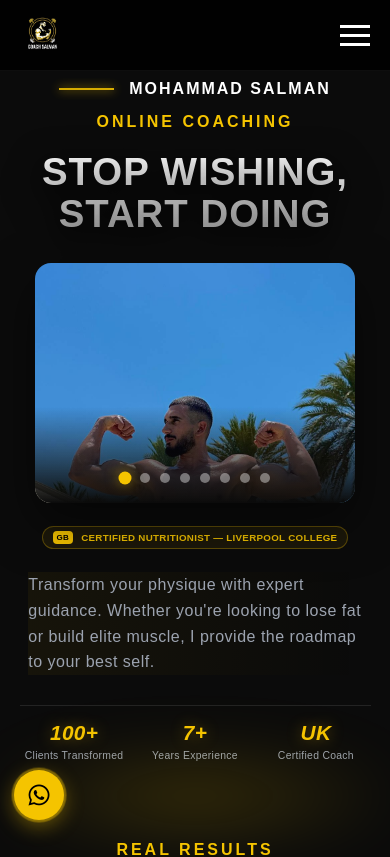
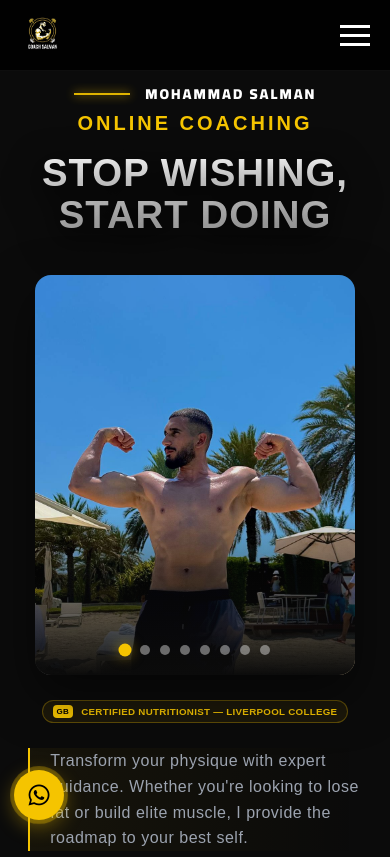
Before and after one commit to AbdallahMHamad/Gym-Portfolio, a React (Vite) app: page / in a window 390 px wide. Shown: the top 857 px of the page. Built offline with nearby package versions, Linux system fonts and the light colour scheme; a web font is replaced by a local one.

Commit message:
last fixed

```diff
--- a/src/components/About.css
+++ b/src/components/About.css
@@ -1,8 +1,8 @@
 /* =========================================
    BREAKPOINT SYSTEM
-   mobile:  ≤ 768px
-   tablet:  768–1024px
-   desktop: > 1024px
+   mobile:  ≤ 768px   → column + display:contents trick
+   tablet:  768–1024px → column normal
+   desktop: > 1024px  → row-reverse
    ========================================= */
 
 /* =========================================
@@ -46,7 +46,7 @@
    ========================================= */
 .coach-name-tag {
     margin-top: 0;
-    font-family: var(--font-ar);
+    font-family: 'Cairo', sans-serif;
     display: flex;
     align-items: center;
     gap: 15px;
@@ -63,7 +63,7 @@
     text-transform: uppercase;
     font-weight: 800;
     letter-spacing: 2px;
-    font-size: var(--text-sm);
+    font-size: 0.9rem;
     color: white;
 }
 
@@ -72,7 +72,7 @@
    ========================================= */
 .subtitle {
     color: var(--yellow-main);
-    font-size: var(--text-lg);
+    font-size: 20px;
     font-weight: 700;
     letter-spacing: 2px;
     text-transform: uppercase;
@@ -84,16 +84,10 @@
    Hero Title
    ========================================= */
 .hero-title {
-    font-size: var(--text-4xl);
+    font-size: 3.5rem;
     line-height: 1.1;
     font-weight: 800;
     margin-bottom: 20px;
-    display: block;
-    background: linear-gradient(to bottom, #ffffff 0%, #a1a1a1 100%);
-    -webkit-background-clip: text;
-    -webkit-text-fill-color: transparent;
-    background-clip: text;
-    filter: drop-shadow(0 5px 15px rgba(0, 0, 0, 0.8));
 }
 
 /* =========================================
@@ -140,29 +134,10 @@
    ========================================= */
 .description {
     color: var(--text-muted);
-    font-size: var(--text-md);
+    font-size: 1.1rem;
     line-height: 1.6;
     margin-bottom: 35px;
-    margin-top: 10px;
     max-width: 95%;
-    transition: all 0.3s ease;
-}
-
-[dir="rtl"] .description {
-    font-family: var(--font-ar);
-    font-weight: 600;
-    line-height: 1.8;
-    text-align: right !important;
-    border-right: 3px solid var(--yellow-main);
-    padding-right: 15px;
-}
-
-[dir="ltr"] .description {
-    font-weight: 400;
-    letter-spacing: 0.5px;
-    text-align: left !important;
-    border-left: 3px solid var(--yellow-main);
-    padding-left: 15px;
 }
 
 /* =========================================
@@ -183,17 +158,15 @@
 }
 
 .stat-box h3 {
-    font-size: var(--text-2xl);
+    font-size: 2rem;
     margin: 0;
     color: var(--yellow-main);
     font-style: italic;
-    text-shadow: 0 0 15px rgba(245, 196, 0, 0.4);
-    font-variant-numeric: tabular-nums;
 }
 
 .stat-box p {
     color: var(--text-muted);
-    font-size: var(--text-sm);
+    font-size: 0.9rem;
     margin: 5px 0 0 0;
 }
 
@@ -209,39 +182,21 @@
     box-shadow: 0 20px 50px rgba(0, 0, 0, 0.5);
 }
 
-.image-wrapper::after {
-    content: "";
-    position: absolute;
-    bottom: 0;
-    left: 0;
-    width: 100%;
-    height: 40%;
-    background: linear-gradient(to top, var(--bg-main) 0%, transparent 100%);
-    z-index: 2;
-    pointer-events: none;
-}
-
 .carousel-track {
     display: flex;
-    flex-direction: row;
     width: 100%;
     height: 100%;
-    transition: transform 0.6s cubic-bezier(0.4, 0, 0.2, 1);
+    transition: transform 0.6s cubic-bezier(0.25, 1, 0.5, 1);
     will-change: transform;
 }
 
 .carousel-slide {
     flex: 0 0 100%;
-    min-width: 100%;
     width: 100%;
     height: 100%;
     object-fit: cover;
     object-position: center top;
     -webkit-user-drag: none;
-}
-
-[dir="rtl"] .carousel-track {
-    flex-direction: row;
 }
 
 .carousel-dots {
@@ -270,33 +225,12 @@
 }
 
 /* =========================================
-   Coach Name Tag Animation
-   ========================================= */
-.coach-name-tag .line {
-    box-shadow: 0 0 10px var(--yellow-main);
-    animation: line-glow 3s infinite;
-}
-
-@keyframes line-glow {
-
-    0%,
-    100% {
-        opacity: 0.5;
-        width: 40px;
-    }
-
-    50% {
-        opacity: 1;
-        width: 60px;
-    }
-}
-
-/* =========================================
    DESKTOP: > 1024px
    ========================================= */
 @media (min-width: 1025px) {
     .about-section {
         padding: 30px 0 60px;
+        /* تقليل الفراغ العلوي من 80 إلى 40 */
     }
 
     .about-container {
@@ -389,7 +323,10 @@
 }
 
 /* =========================================
-   MOBILE: ≤ 768px — واحدة فقط
+   MOBILE: ≤ 768px
+   TRICK: display:contents on .about-content
+   → children become direct flex items of .about-container
+   → text(order:1) → image(order:2) → stats(order:3)
    ========================================= */
 @media (max-width: 768px) {
 
@@ -403,9 +340,8 @@
     [dir="rtl"] .about-container {
         flex-direction: column !important;
         align-items: center;
-        gap: 15px !important;
+        gap: 0;
         width: 90%;
-        padding-bottom: 10px;
     }
 
     .about-content,
@@ -413,68 +349,77 @@
         display: contents;
     }
 
-    .coach-name-tag {
-        order: 1;
-        justify-content: center;
-        margin-bottom: 0;
+    .hero-title {
+        font-size: clamp(1.8rem, 8vw, 2.5rem) !important;
+        width: 90%;
+        margin: 0 auto 10px auto;
+        /* تقليل الهامش السفلي من 15 إلى 10 */
     }
 
-    .subtitle {
+    .coach-name-tag,
+    .subtitle,
+    .hero-title,
+    .uk-certification-badge,
+    .description {
         order: 1;
+        width: 100%;
         text-align: center;
-        margin-bottom: 5px;
+    }
+
+    .coach-name-tag {
+        justify-content: center;
+        margin-top: 0;
     }
 
     .hero-title {
-        order: 2;
-        font-size: clamp(1.8rem, 10vw, 2.4rem) !important;
-        margin: 0 auto 8px auto !important;
+        font-size: clamp(1.8rem, 8vw, 2.5rem) !important;
         width: 90%;
-        text-align: center;
-        line-height: 1.1;
+        margin: 0 auto 15px auto;
     }
 
+    .uk-certification-badge {
+        width: fit-content !important;
+        margin: 0 auto 15px auto !important;
+        /* تقليل الهامش من 20 إلى 15 */
+        max-width: 95%;
+    }
+
+    .description {
+        max-width: 90%;
+        margin: 0 auto 15px auto;
+        /* تقليل الهامش من 20 إلى 15 */
+        font-size: 0.95rem;
+        /* تصغير الخط قليلاً لتوفير مساحة */
+    }
+
+    /* Image → middle */
     .about-image,
     [dir="rtl"] .about-image {
-        order: 3;
+        order: 2;
         width: 100%;
         display: flex;
         justify-content: center;
-        margin-top: 5px;
+        min-height: auto;
+        margin-top: 10px;
     }
 
     .image-wrapper {
         width: 85vw !important;
         max-width: 320px;
-        aspect-ratio: 4 / 3 !important;
+        aspect-ratio: 4 / 5;
         top: 0 !important;
         border-radius: 16px;
     }
 
-    .uk-certification-badge {
-        order: 4;
-        width: fit-content !important;
-        margin: 8px auto !important;
-        padding: 4px 10px;
-    }
-
-    .description {
-        order: 5;
-        font-size: var(--text-sm) !important;
-        max-width: 95%;
-        margin: 0 auto 10px auto !important;
-        text-align: center !important;
-        border: none !important;
-        padding: 0 !important;
-    }
-
+    /* Stats → bottom */
     .stats-grid {
-        order: 6;
+        order: 3;
         width: 100%;
+        display: grid;
         grid-template-columns: repeat(3, 1fr);
         gap: clamp(5px, 3vw, 20px);
-        padding: 15px 0;
-        margin-top: 5px;
+        padding: 20px 0;
+        margin-top: 16px;
         border-top: 1px solid rgba(255, 255, 255, 0.1);
         text-align: center;
     }
@@ -506,4 +451,199 @@
         font-size: 1rem !important;
     }
 
+    .stat-box p {
+        font-size: 0.6rem !important;
+        white-space: normal !important;
+    }
 }
+
+.image-wrapper::after {
+    content: "";
+    position: absolute;
+    bottom: 0;
+    left: 0;
+    width: 100%;
+    height: 40%;
+    background: linear-gradient(to top, var(--bg-main) 0%, transparent 100%);
+    z-index: 2;
+    pointer-events: none;
+}
+
+/* جعل العنوان الرئيسي أكثر ضخامة وسينمائية */
+.hero-title {
+    background: linear-gradient(to bottom, #ffffff 0%, #a1a1a1 100%);
+    -webkit-background-clip: text;
+    -webkit-text-fill-color: transparent;
+    text-shadow: 0 10px 30px rgba(0, 0, 0, 0.5);
+    filter: drop-shadow(0 5px 15px rgba(0, 0, 0, 0.8));
+}
+
+/* توهج خفيف للأرقام (Stats) لتبدو كأنها شاشة رقمية احترافية */
+.stat-box h3 {
+    text-shadow: 0 0 15px rgba(245, 196, 0, 0.4);
+    font-variant-numeric: tabular-nums;
+}
+
+
+
+
+
+
+
+/* تأثير نبض خفيف لـ Coach Name Tag */
+.coach-name-tag .line {
+    box-shadow: 0 0 10px var(--yellow-main);
+    animation: line-glow 3s infinite;
+}
+
+
+/* =========================================
+   تعديلات خاصة لتوحيد الخط العربي مع الإنجليزي
+   ========================================= */
+
+
+.description {
+    color: var(--text-muted);
+    transition: all 0.3s ease;
+    margin-top: 10px;
+    max-width: 95%;
+}
+
+/* ── إعدادات اللغة العربية ── */
+[dir="rtl"] .description {
+    font-family: 'Cairo', sans-serif !important;
+    font-weight: 600;
+    line-height: 1.8;
+    font-size: 1.05rem;
+    /* حجم النص العربي */
+    text-align: right !important;
+    /* إجبار النص على محاذاة اليمين ليلتصق بالخط */
+    border-right: 3px solid var(--yellow-main);
+    padding-right: 15px;
+    /* المسافة بين الخط والنص */
+}
+
+/* ── إعدادات اللغة الإنجليزية ── */
+[dir="ltr"] .description {
+    font-weight: 400;
+    line-height: 1.6;
+    letter-spacing: 0.5px;
+    font-size: 1rem;
+    /* تعديل الحجم ليتقارب بصرياً مع العربي */
+    text-align: left !important;
+    /* إجبار النص على محاذاة اليسار ليلتصق بالخط */
+    border-left: 3px solid var(--yellow-main);
+    /* إضافة الخط الأصفر للإنجليزي */
+    padding-left: 15px;
+    /* المسافة بين الخط والنص */
+}
+
+.coach-name-tag .name {
+    font-weight: 800;
+}
+
+
+
+
+
+
+
+@keyframes line-glow {
+
+    0%,
+    100% {
+        opacity: 0.5;
+        width: 40px;
+    }
+
+    50% {
+        opacity: 1;
+        width: 60px;
+    }
+}
+
+
+
+@media (max-width: 768px) {
+
+    .about-container {
+        flex-direction: column !important;
+        gap: 15px !important;
+        padding-bottom: 10px;
+        /* Tightened gap */
+    }
+
+
+
+    .subtitle {
+        padding-bottom: 1px;
+        margin-bottom: 1px;
+
+
+
+
+    }
+
+    .coach-name-tag {
+        order: 1;
+        margin-bottom: -10px;
+        padding-bottom: -10px;
+    }
+
+    .hero-title {
+        order: 2;
+        font-size: clamp(1.8rem, 10vw, 2.4rem) !important;
+        margin: 0px auto 10px auto !important;
+        line-height: 1.1;
+        padding-bottom: 4px;
+    }
+
+    .about-image {
+        order: 3;
+    }
+
+
+
+    .uk-certification-badge {
+        order: 4;
+        margin: 10px auto !important;
+        padding: 4px 10px;
+        /* Slimmer badge */
+    }
+
+    .description {
+        order: 5;
+        font-size: 0.9rem;
+        max-width: 95%;
+        margin: 0 auto 10px auto;
+        /* Limit height or lines if it's too long */
+    }
+
+    .stats-grid {
+        order: 6;
+        padding: 15px 0;
+        margin-top: 5px;
+    }
+}
+
+.carousel-track {
+    display: flex;
+    flex-direction: row;
+    /* يضمن ترتيب الصور من 0 إلى الأخير */
+    transition: transform 0.6s cubic-bezier(0.4, 0, 0.2, 1);
+    will-change: transform;
+    width: 100%;
+}
+
+/* تأكد من أن الصور تأخذ كامل العرض ولا تتقلص */
+.carousel-slide {
+    min-width: 100%;
+    width: 100%;
+    object-fit: cover;
+}
+
+/* في حالة العربي (RTL) */
+[dir="rtl"] .carousel-track {
+    /* المتصفح سيتعامل مع الـ translateX(-) بشكل صحيح من اليمين */
+    flex-direction: row;
+}
```
